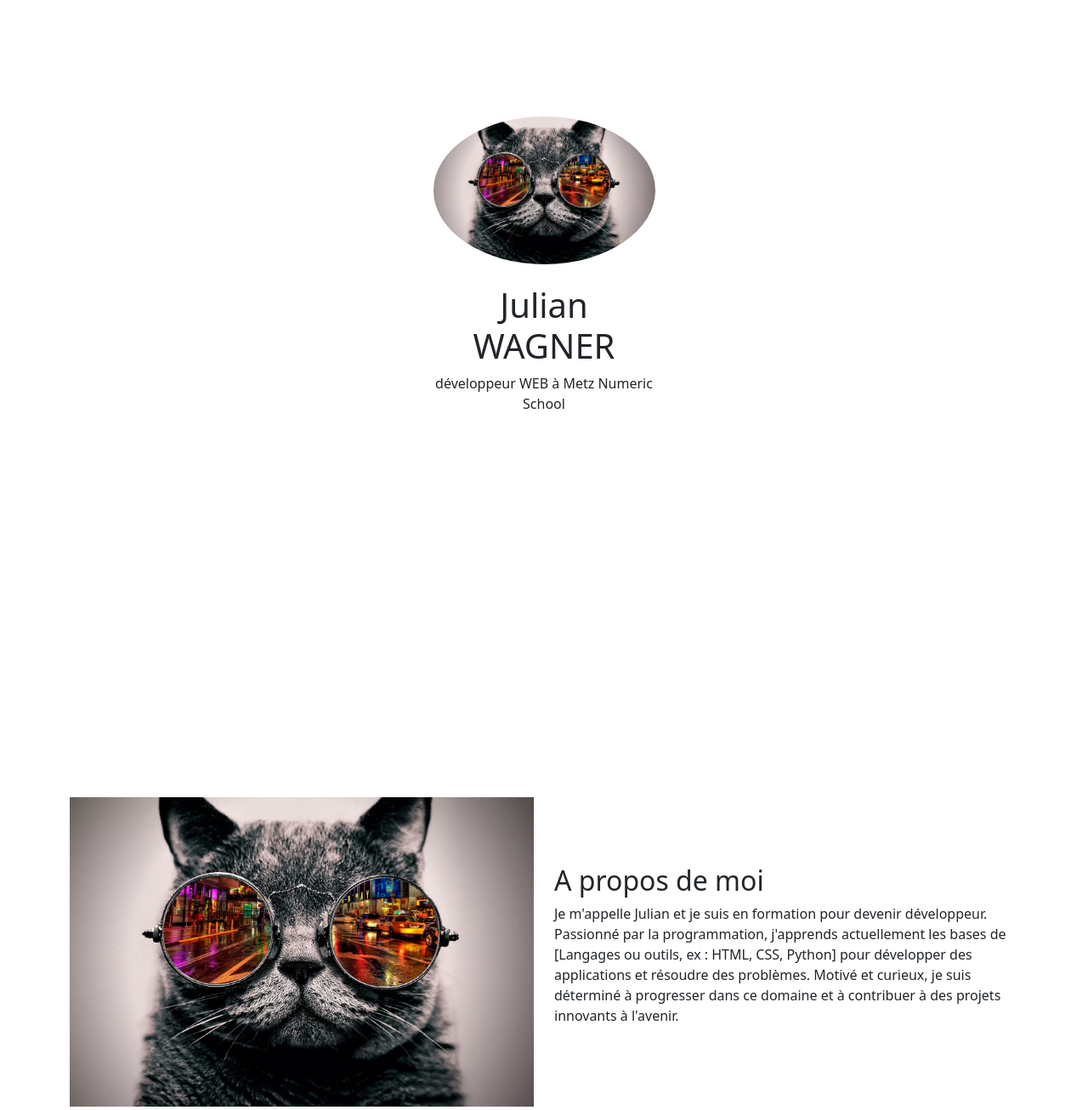
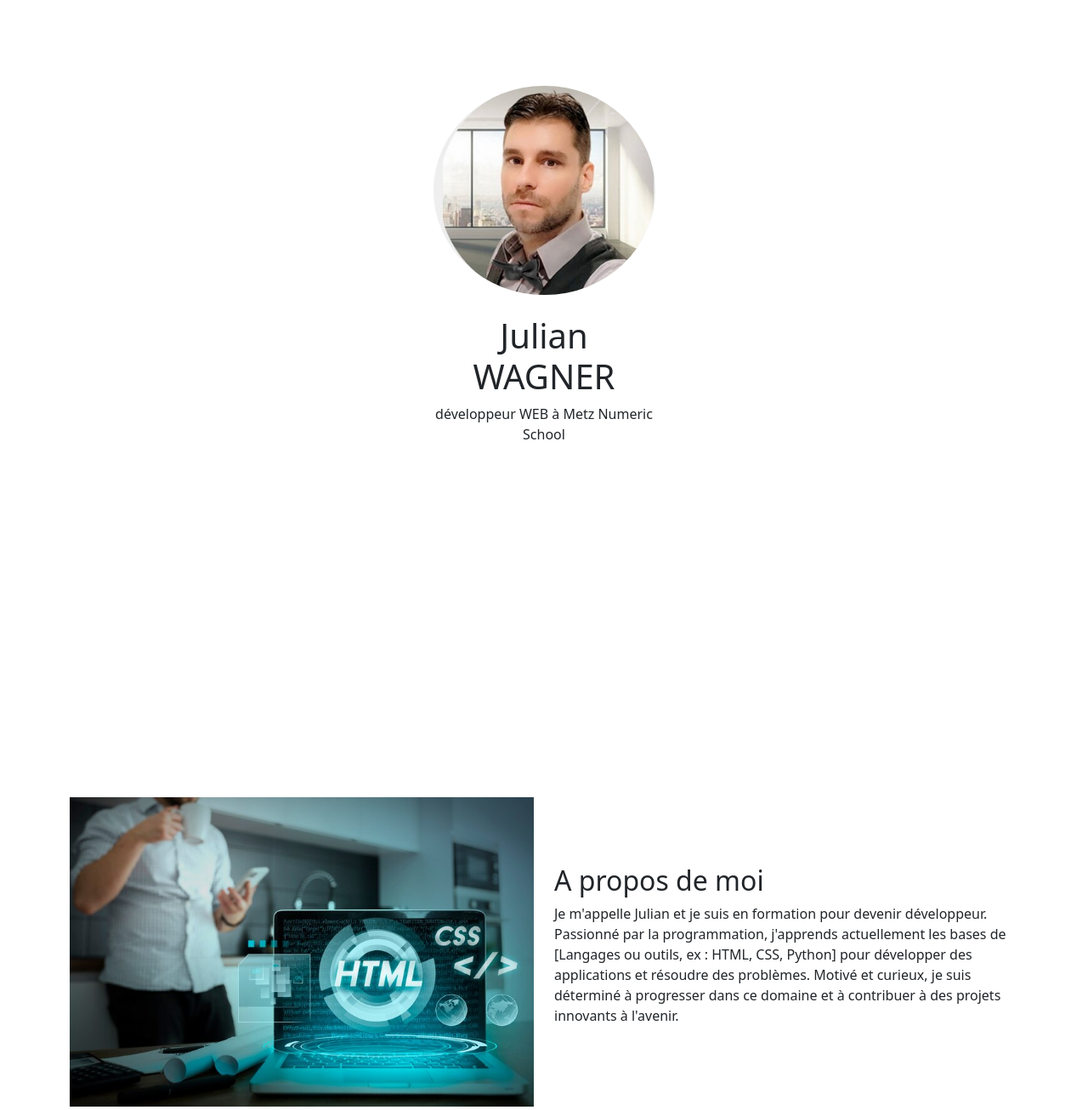
Before and after one commit to Wagner-Julian/Portfolio-mns, a plain HTML site: page index.html in a window 1280 px wide. Shown: the part 80-1386 px from the top of the page at 85% size. Drawn offline with nearby package versions, Linux system fonts and the light colour scheme.

Commit message:
change photo

```diff
--- a/index.html
+++ b/index.html
@@ -29,7 +29,7 @@
                 <div class="container">
                     <div class="row justify-content-center align-items-center vh-100">
                         <div class="col-3 text-center">
-                            <img src='img/20456790.webp' alt='Photo de profil de John DOE' class="img-fluid rounded-circle mb-4"/>
+                            <img src='img/Capture d’écran 2025-01-02 143525.jpg' alt='Photo de profil de Julian WAGNER' class="img-fluid rounded-circle mb-4"/>
                             <h1>Julian WAGNER</h1>
                             <p>développeur WEB à Metz Numeric School</p>
                         </div>
@@ -42,7 +42,7 @@
                 <div class="container">
                     <div class="row justify-content-center align-items-center vh-100">
                         <div class="col-6">
-                            <img src='img/20456790.webp' alt='' class="img-fluid"/>
+                            <img src='img/collage-arriere-plan-programmation_23-2149901777.jpg' alt='' class="img-fluid"/>
                         </div>
                         <div class="col-6">
                             <h2>A propos de moi</h2>
```
Also changed, not shown: img/20456790.webp (deleted), img/Capture d’écran 2025-01-02 143525.jpg (added), img/collage-arriere-plan-programmation_23-2149901777.jpg (added).
